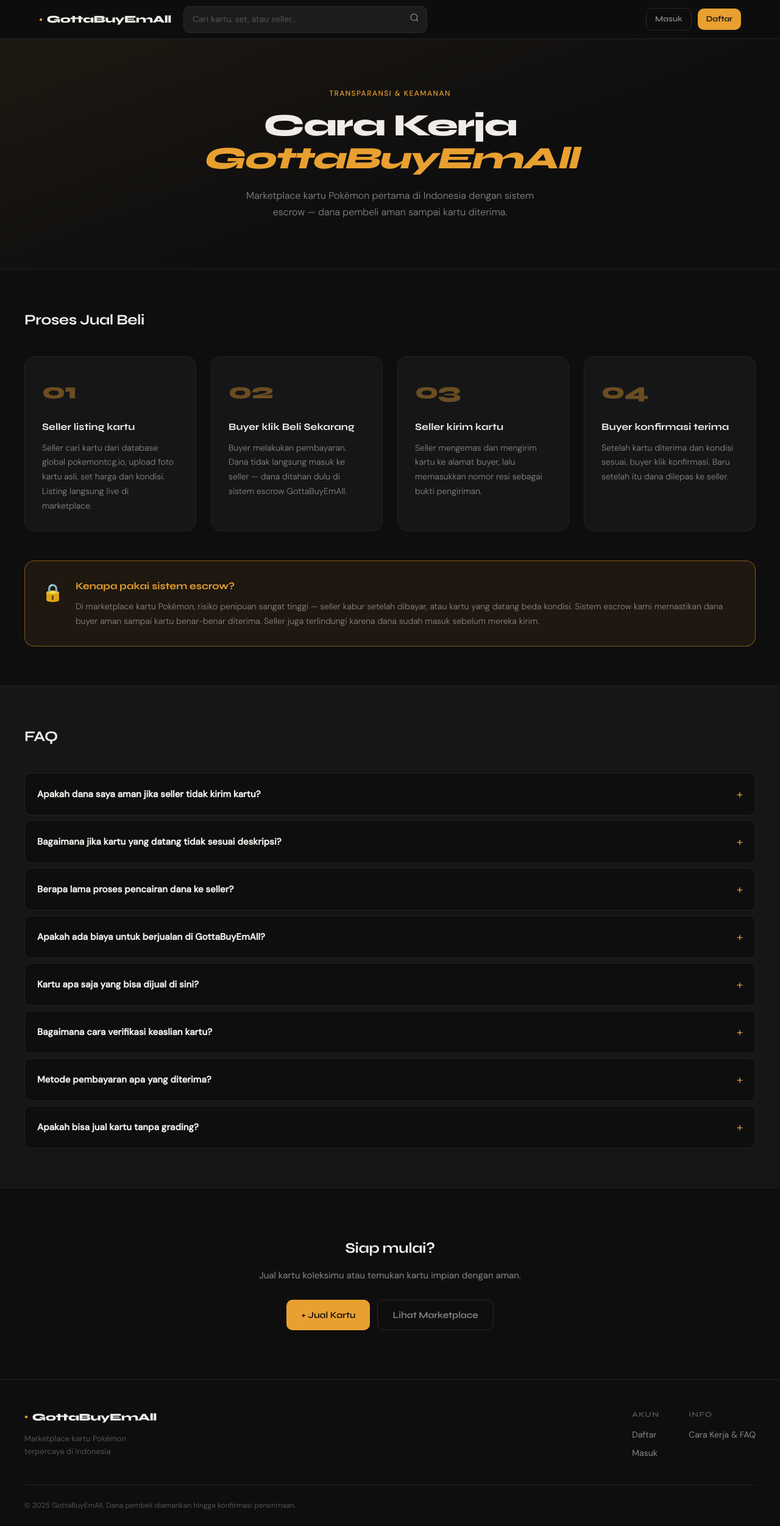
After one commit to Matthew-Kao/GottaBuyEmAll, a FastAPI app: template app/templates/cara_kerja.html in a window 1280 px wide. The commit adds this page. Shown: the whole page at 61% size. Run offline with FastAPI, Linux system fonts and the light colour scheme; the template is opened without the code that fills it, so the values that code supplies are empty; parts of the project's set-up code (start-up, migrations or seed data) failed here and were passed over.

Commit message:
FAQ page

```diff
--- a/app/main.py
+++ b/app/main.py
@@ -180,3 +180,20 @@
 
     db.commit()
     return RedirectResponse("/profile", status_code=302)
+
+@app.get("/how-it-works", response_class=HTMLResponse)
+async def how_it_works(
+    request: Request,
+    current_user: User = Depends(get_current_user),
+):
+    return templates.TemplateResponse(request, "cara_kerja.html", {
+        "current_user": current_user,
+    })
+
+
+@app.get("/faq", response_class=HTMLResponse)
+async def faq(
+    request: Request,
+    current_user: User = Depends(get_current_user),
+):
+    return RedirectResponse("/how-it-works", status_code=302)
--- /dev/null
+++ b/app/templates/cara_kerja.html
@@ -0,0 +1,224 @@
+{% extends "shell.html" %} {% block title %}Cara Kerja & FAQ — GottaBuyEmAll{%
+endblock %} {% block content %}
+<div class="info-wrap">
+  <div class="info-hero">
+    <div class="info-hero-inner">
+      <div class="hero-eyebrow">Transparansi & Keamanan</div>
+      <h1 class="info-title">Cara Kerja <em>GottaBuyEmAll</em></h1>
+      <p class="info-sub">
+        Marketplace kartu Pokémon pertama di Indonesia dengan sistem escrow —
+        dana pembeli aman sampai kartu diterima.
+      </p>
+    </div>
+  </div>
+
+  <div class="info-section">
+    <div class="info-inner">
+      <h2 class="info-section-title">Proses Jual Beli</h2>
+      <div class="steps-grid">
+        <div class="step-card">
+          <div class="step-number">01</div>
+          <h3 class="step-title">Seller listing kartu</h3>
+          <p class="step-desc">
+            Seller cari kartu dari database global pokemontcg.io, upload foto
+            kartu asli, set harga dan kondisi. Listing langsung live di
+            marketplace.
+          </p>
+        </div>
+        <div class="step-card">
+          <div class="step-number">02</div>
+          <h3 class="step-title">Buyer klik Beli Sekarang</h3>
+          <p class="step-desc">
+            Buyer melakukan pembayaran. Dana tidak langsung masuk ke seller —
+            dana ditahan dulu di sistem escrow GottaBuyEmAll.
+          </p>
+        </div>
+        <div class="step-card">
+          <div class="step-number">03</div>
+          <h3 class="step-title">Seller kirim kartu</h3>
+          <p class="step-desc">
+            Seller mengemas dan mengirim kartu ke alamat buyer, lalu memasukkan
+            nomor resi sebagai bukti pengiriman.
+          </p>
+        </div>
+        <div class="step-card">
+          <div class="step-number">04</div>
+          <h3 class="step-title">Buyer konfirmasi terima</h3>
+          <p class="step-desc">
+            Setelah kartu diterima dan kondisi sesuai, buyer klik konfirmasi.
+            Baru setelah itu dana dilepas ke seller.
+          </p>
+        </div>
+      </div>
+
+      <div class="escrow-highlight">
+        <div class="escrow-highlight-icon">🔒</div>
+        <div class="escrow-highlight-text">
+          <h3>Kenapa pakai sistem escrow?</h3>
+          <p>
+            Di marketplace kartu Pokémon, risiko penipuan sangat tinggi — seller
+            kabur setelah dibayar, atau kartu yang datang beda kondisi. Sistem
+            escrow kami memastikan dana buyer aman sampai kartu benar-benar
+            diterima. Seller juga terlindungi karena dana sudah masuk sebelum
+            mereka kirim.
+          </p>
+        </div>
+      </div>
+    </div>
+  </div>
+
+  <div class="info-section info-section--alt">
+    <div class="info-inner">
+      <h2 class="info-section-title">FAQ</h2>
+      <div class="faq-list">
+        <div class="faq-item">
+          <button class="faq-question" onclick="toggleFaq(this)">
+            Apakah dana saya aman jika seller tidak kirim kartu?
+            <span class="faq-icon">+</span>
+          </button>
+          <div class="faq-answer">
+            Ya. Dana kamu ditahan di escrow dan hanya dilepas ke seller setelah
+            kamu konfirmasi kartu sudah diterima. Jika seller tidak kirim dalam
+            3 hari kerja, kamu bisa buka dispute dan dana akan dikembalikan
+            penuh.
+          </div>
+        </div>
+
+        <div class="faq-item">
+          <button class="faq-question" onclick="toggleFaq(this)">
+            Bagaimana jika kartu yang datang tidak sesuai deskripsi?
+            <span class="faq-icon">+</span>
+          </button>
+          <div class="faq-answer">
+            Jangan klik konfirmasi dulu. Buka dispute dengan menyertakan foto
+            kartu yang diterima. Tim kami akan memediasi dan memutuskan apakah
+            dana dikembalikan ke buyer atau dilepas ke seller berdasarkan bukti
+            yang ada.
+          </div>
+        </div>
+
+        <div class="faq-item">
+          <button class="faq-question" onclick="toggleFaq(this)">
+            Berapa lama proses pencairan dana ke seller?
+            <span class="faq-icon">+</span>
+          </button>
+          <div class="faq-answer">
+            Setelah buyer konfirmasi penerimaan, dana akan dicairkan ke rekening
+            seller dalam 1x24 jam di hari kerja.
+          </div>
+        </div>
+
+        <div class="faq-item">
+          <button class="faq-question" onclick="toggleFaq(this)">
+            Apakah ada biaya untuk berjualan di GottaBuyEmAll?
+            <span class="faq-icon">+</span>
+          </button>
+          <div class="faq-answer">
+            Listing gratis. GottaBuyEmAll mengambil komisi kecil dari setiap
+            transaksi yang berhasil. Detail biaya akan ditampilkan saat proses
+            checkout.
+          </div>
+        </div>
+
+        <div class="faq-item">
+          <button class="faq-question" onclick="toggleFaq(this)">
+            Kartu apa saja yang bisa dijual di sini?
+            <span class="faq-icon">+</span>
+          </button>
+          <div class="faq-answer">
+            Semua kartu Pokémon TCG resmi — dari Base Set 1999 sampai set
+            terbaru. Kartu graded (PSA, BGS, CGC, MGA) juga diterima dan ada
+            field khusus untuk informasi grading.
+          </div>
+        </div>
+
+        <div class="faq-item">
+          <button class="faq-question" onclick="toggleFaq(this)">
+            Bagaimana cara verifikasi keaslian kartu?
+            <span class="faq-icon">+</span>
+          </button>
+          <div class="faq-answer">
+            Seller wajib upload foto kartu asli mereka — bukan gambar dari
+            internet. Untuk kartu graded, cert number bisa dicek langsung di
+            website PSA, BGS, atau CGC. Kami juga mendorong buyer untuk meminta
+            foto tambahan sebelum membeli.
+          </div>
+        </div>
+
+        <div class="faq-item">
+          <button class="faq-question" onclick="toggleFaq(this)">
+            Metode pembayaran apa yang diterima?
+            <span class="faq-icon">+</span>
+          </button>
+          <div class="faq-answer">
+            Saat ini kami sedang mengintegrasikan payment gateway lokal
+            Indonesia. Segera tersedia: transfer bank, GoPay, OVO, Dana, dan
+            kartu kredit/debit.
+          </div>
+        </div>
+
+        <div class="faq-item">
+          <button class="faq-question" onclick="toggleFaq(this)">
+            Apakah bisa jual kartu tanpa grading?
+            <span class="faq-icon">+</span>
+          </button>
+          <div class="faq-answer">
+            Tentu. Grading adalah opsional. Kamu cukup pilih kondisi kartu
+            (Mint, Near Mint, Played, atau Damaged) dan upload foto kartu
+            aslimu.
+          </div>
+        </div>
+      </div>
+    </div>
+  </div>
+
+  <div class="info-cta-section">
+    <div class="info-inner" style="text-align: center">
+      <h2 class="info-section-title" style="margin-bottom: 12px">
+        Siap mulai?
+      </h2>
+      <p
+        style="
+          color: var(--text-secondary);
+          font-size: 15px;
+          margin-bottom: 28px;
+        "
+      >
+        Jual kartu koleksimu atau temukan kartu impian dengan aman.
+      </p>
+      <div
+        style="
+          display: flex;
+          gap: 12px;
+          justify-content: center;
+          flex-wrap: wrap;
+        "
+      >
+        <a href="/sell" class="btn btn-primary btn-lg">+ Jual Kartu</a>
+        <a href="/" class="btn btn-ghost btn-lg">Lihat Marketplace</a>
+      </div>
+    </div>
+  </div>
+</div>
+
+<script>
+  function toggleFaq(btn) {
+    const item = btn.parentElement;
+    const answer = item.querySelector(".faq-answer");
+    const icon = btn.querySelector(".faq-icon");
+    const isOpen = item.classList.contains("open");
+
+    document.querySelectorAll(".faq-item.open").forEach((el) => {
+      el.classList.remove("open");
+      el.querySelector(".faq-answer").style.maxHeight = null;
+      el.querySelector(".faq-icon").textContent = "+";
+    });
+
+    if (!isOpen) {
+      item.classList.add("open");
+      answer.style.maxHeight = answer.scrollHeight + "px";
+      icon.textContent = "−";
+    }
+  }
+</script>
+{% endblock %}
--- a/app/templates/shell.html
+++ b/app/templates/shell.html
@@ -58,7 +58,7 @@
                 border-radius: 50%;
               "
             />
-            {% else %} {{ current_user.username[0].upper() }} {% endif %}
+            {% else %}{{ current_user.username[0].upper() }}{% endif %}
           </a>
           <a href="/auth/logout" class="btn btn-ghost btn-sm">Keluar</a>
           {% else %}
@@ -97,20 +97,19 @@
         </div>
         <div class="footer-links">
           <div class="footer-col">
-            <span class="footer-col-title">Marketplace</span>
-            <a href="/">Semua Listing</a>
-            <a href="/?rarity=rare">Rare Cards</a>
-            <a href="/?condition=mint">Mint Condition</a>
-          </div>
-          <div class="footer-col">
             <span class="footer-col-title">Akun</span>
+            {% if current_user %}
+            <a href="/profile">Profil Saya</a>
+            <a href="/sell">Jual Kartu</a>
+            <a href="/auth/logout">Keluar</a>
+            {% else %}
             <a href="/auth/register">Daftar</a>
             <a href="/auth/login">Masuk</a>
+            {% endif %}
           </div>
           <div class="footer-col">
             <span class="footer-col-title">Info</span>
-            <a href="/how-it-works">Cara Kerja</a>
-            <a href="/faq">FAQ</a>
+            <a href="/how-it-works">Cara Kerja & FAQ</a>
           </div>
         </div>
       </div>
--- a/static/css/drip.css
+++ b/static/css/drip.css
@@ -2102,3 +2102,198 @@
   background: rgba(224, 82, 82, 0.25);
   border-color: rgba(224, 82, 82, 0.5);
 }
+
+.info-hero {
+  padding: 80px 24px;
+  border-bottom: 1px solid var(--border-soft);
+  background: linear-gradient(160deg, var(--accent-bg) 0%, transparent 60%);
+}
+
+.info-hero-inner {
+  max-width: 680px;
+  margin: 0 auto;
+  text-align: center;
+}
+
+.info-title {
+  font-family: var(--font-display);
+  font-size: clamp(32px, 4vw, 52px);
+  font-weight: 800;
+  letter-spacing: -1.5px;
+  line-height: 1.05;
+  margin-bottom: 20px;
+}
+
+.info-title em {
+  font-style: italic;
+  color: var(--accent);
+}
+
+.info-sub {
+  font-size: 16px;
+  color: var(--text-secondary);
+  line-height: 1.7;
+  font-weight: 300;
+  max-width: 520px;
+  margin: 0 auto;
+}
+
+.info-section {
+  padding: 64px 24px;
+}
+.info-section--alt {
+  background: var(--bg-card);
+  border-top: 1px solid var(--border-soft);
+  border-bottom: 1px solid var(--border-soft);
+}
+.info-inner {
+  max-width: var(--max-w);
+  margin: 0 auto;
+}
+
+.info-section-title {
+  font-family: var(--font-display);
+  font-size: 24px;
+  font-weight: 700;
+  letter-spacing: -0.5px;
+  margin-bottom: 40px;
+}
+
+.steps-grid {
+  display: grid;
+  grid-template-columns: repeat(auto-fit, minmax(220px, 1fr));
+  gap: 24px;
+  margin-bottom: 48px;
+}
+
+.step-card {
+  background: var(--bg-card);
+  border: 1px solid var(--border-soft);
+  border-radius: var(--radius-lg);
+  padding: 28px;
+  transition: border-color 0.2s;
+}
+
+.step-card:hover {
+  border-color: var(--accent-dim);
+}
+
+.step-number {
+  font-family: var(--font-display);
+  font-size: 36px;
+  font-weight: 800;
+  color: var(--accent);
+  opacity: 0.4;
+  margin-bottom: 16px;
+  letter-spacing: -1px;
+}
+
+.step-title {
+  font-family: var(--font-display);
+  font-size: 16px;
+  font-weight: 700;
+  margin-bottom: 10px;
+}
+
+.step-desc {
+  font-size: 14px;
+  color: var(--text-secondary);
+  line-height: 1.7;
+  font-weight: 300;
+}
+
+.escrow-highlight {
+  display: flex;
+  align-items: flex-start;
+  gap: 20px;
+  background: var(--accent-bg);
+  border: 1px solid var(--accent-dim);
+  border-radius: var(--radius-lg);
+  padding: 28px;
+}
+
+.escrow-highlight-icon {
+  font-size: 28px;
+  flex-shrink: 0;
+  margin-top: 2px;
+}
+
+.escrow-highlight-text h3 {
+  font-family: var(--font-display);
+  font-size: 16px;
+  font-weight: 700;
+  margin-bottom: 10px;
+  color: var(--accent);
+}
+
+.escrow-highlight-text p {
+  font-size: 14px;
+  color: var(--text-secondary);
+  line-height: 1.7;
+  font-weight: 300;
+}
+
+.faq-list {
+  display: flex;
+  flex-direction: column;
+  gap: 8px;
+}
+
+.faq-item {
+  background: var(--bg);
+  border: 1px solid var(--border-soft);
+  border-radius: var(--radius-md);
+  overflow: hidden;
+  transition: border-color 0.2s;
+}
+
+.faq-item.open {
+  border-color: var(--accent-dim);
+}
+
+.faq-question {
+  width: 100%;
+  display: flex;
+  align-items: center;
+  justify-content: space-between;
+  padding: 18px 20px;
+  font-size: 15px;
+  font-weight: 600;
+  color: var(--text-primary);
+  text-align: left;
+  gap: 16px;
+  cursor: pointer;
+  background: none;
+  border: none;
+  font-family: var(--font-body);
+}
+
+.faq-question:hover {
+  color: var(--accent);
+}
+
+.faq-icon {
+  font-size: 20px;
+  color: var(--accent);
+  flex-shrink: 0;
+  font-weight: 300;
+}
+
+.faq-answer {
+  max-height: 0;
+  overflow: hidden;
+  transition: max-height 0.3s ease;
+  font-size: 14px;
+  color: var(--text-secondary);
+  line-height: 1.7;
+  padding: 0 20px;
+  font-weight: 300;
+}
+
+.faq-item.open .faq-answer {
+  padding-bottom: 20px;
+}
+
+.info-cta-section {
+  padding: 80px 24px;
+}
```
